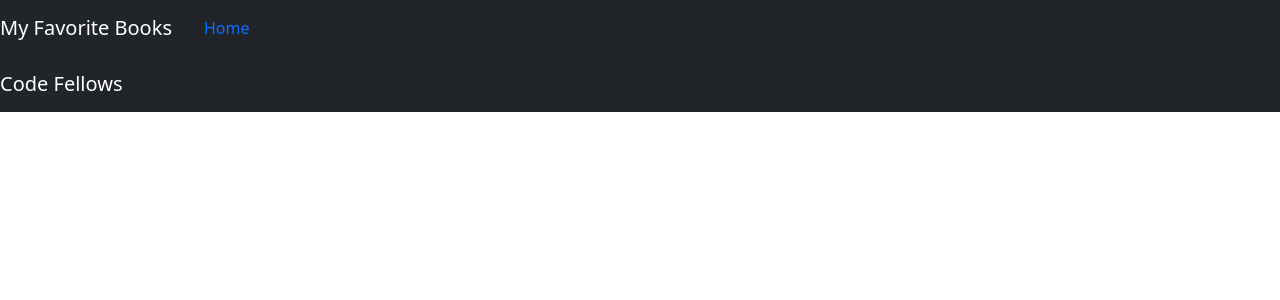
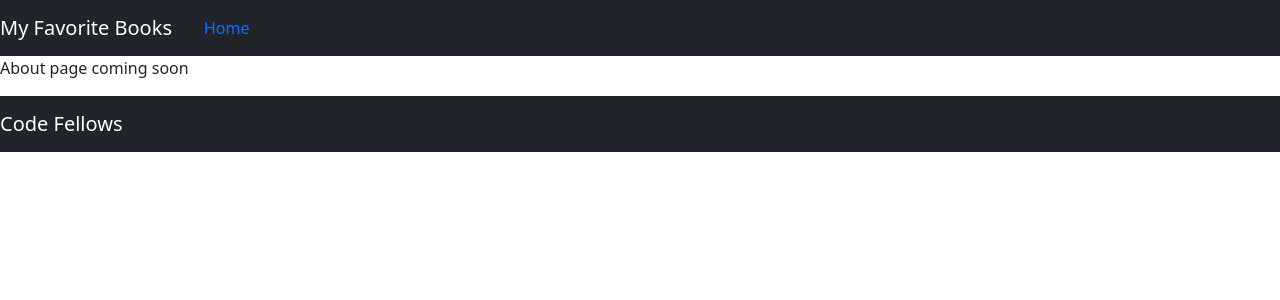
Before and after one commit to Keelen-Fisher/can-of-books-frontend, a React (Create React App) app: page /about in a window 1280 px wide. Shown: the top 300 px of the page. Built offline with nearby package versions, Linux system fonts and the light colour scheme.

Commit message:
About descripton needs work

```diff
--- a/src/About.js
+++ b/src/About.js
@@ -1,11 +1,16 @@
-import { Component } from "react";
+import {Component} from "react";
 
-class Profile extends Component {
+class About extends Component {
 
   render() {
-    /* TODO: render information about the developers */
-    return <p>Profile page coming soon</p>
+    return(
+    <>
+    {/* Todo: implement about info for both developers */}
+
+     <p>About page coming soon</p>
+    </>
+    );
   }
 };
 
-export default Profile;
+export default About;
--- a/src/App.js
+++ b/src/App.js
@@ -2,6 +2,7 @@ import React from 'react';
 import Header from './Header';
 import Footer from './Footer';
 import BestBooks from './BestBooks';
+import About from './About'
 import 'bootstrap/dist/css/bootstrap.min.css';
 import {
   BrowserRouter as Router,
@@ -22,7 +23,11 @@ class App extends React.Component {
             >
             </Route>
             {/* PLACEHOLDER: add a route with a path of '/about' that renders the `About` component */}
-
+            <Route
+              exact path="/about"
+              element={<About />}
+              >
+            </Route>
           </Routes>
           <Footer />
         </Router>
```
